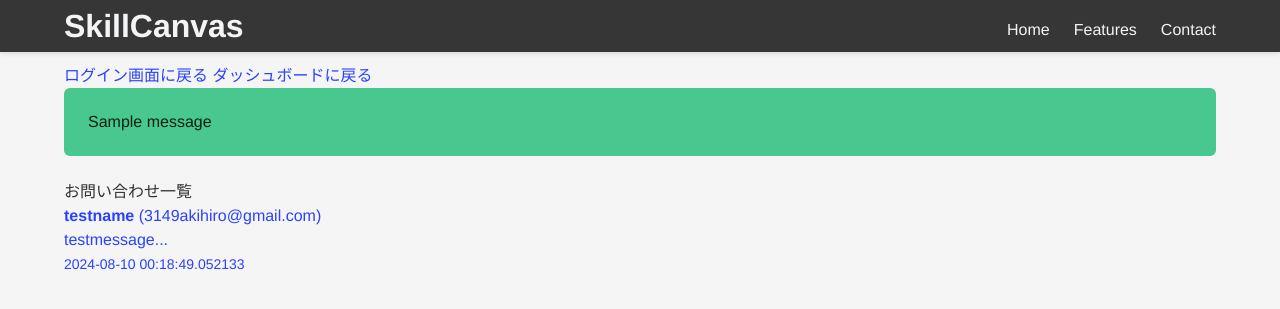
After one commit to kondo-akihiro-git/project-Flask-SkillSheet, a Flask app: template myapp/templates/admin_contacts.html in a window 1280 px wide. The commit adds this page. Shown: the top 309 px of the page. Run offline with Flask 3, Linux system fonts and the light colour scheme; the template is opened without the code that fills it: values that come from a table or form of the project are taken from there, others are empty; tables that the repository leaves empty hold one stand-in row (values such as "Sample post"); one stand-in notice (Sample message) is shown.

Commit message:
feat: お問い合わせからの返信機能の追加

```diff
--- a/myapp/run.py
+++ b/myapp/run.py
@@ -20,6 +20,7 @@ from logging.handlers import RotatingFileHandler
 import os
 from datetime import datetime, timedelta
 import re
+from flask_mail import Mail, Message
 
 # Flaskアプリのインスタンス
 app = Flask(__name__)
@@ -58,6 +59,13 @@ app.logger.setLevel(logging.INFO)
 
 # アプリケーション起動時のログ
 app.logger.info('SkillCanvas startup')
+
+
+# Flask-Mailの設定
+app.config['MAIL_SERVER'] = 'localhost'
+app.config['MAIL_PORT'] = 1025
+mail = Mail(app)
+
 
 ####################################################################################################
 #
@@ -1289,6 +1297,34 @@ def admin_logs():
 
     # 最新の10日分のログを表示
     return render_template('admin_logs.html', logs=recent_logs)
+
+
+@app.route('/admin/contacts')
+@login_required
+@admin_required
+def admin_contacts():
+    contacts = Contact.query.order_by(Contact.created_at.desc()).all()
+    return render_template('admin_contacts.html', contacts=contacts)
+
+@app.route('/admin/contact/<int:contact_id>', methods=['GET', 'POST'])
+@login_required
+@admin_required
+def reply_contact(contact_id):
+    contact = Contact.query.get_or_404(contact_id)
+    if request.method == 'POST':
+        reply_message = request.form['reply_message']
+        # 件名を手動で設定
+        msg = Message('Re: お問い合わせについて',
+                    sender='your_email@example.com',
+                    recipients=[contact.email])
+        msg.body = reply_message
+        mail.send(msg)
+        flash('返信が送信されました。', 'success')
+        return redirect(url_for('admin_contacts'))
+
+    return render_template('reply_contact.html', contact=contact)
+
+
 ####################################################################################################
 #
 # 関数名：メインの実行メソッド
--- /dev/null
+++ b/myapp/templates/admin_contacts.html
@@ -0,0 +1,29 @@
+{% extends "base.html" %}
+
+{% block content %}
+
+<a href="{{ url_for('admin_login') }}">ログイン画面に戻る</a>
+<a href="{{ url_for('admin_dashboard') }}">ダッシュボードに戻る</a>
+
+{% with messages = get_flashed_messages(with_categories=true) %}
+{% if messages %}
+{% set category, message = messages[messages|length-1] %}
+<div class="notification is-{{ category }}">
+    {{ message }}
+</div>
+{% endif %}
+{% endwith %}
+<div class="container">
+
+    <h1>お問い合わせ一覧</h1>
+    <div class="list-group">
+        {% for contact in contacts %}
+            <a href="{{ url_for('reply_contact', contact_id=contact.id) }}" class="list-group-item list-group-item-action">
+                <strong>{{ contact.name }}</strong> ({{ contact.email }})
+                <p>{{ contact.message[:100] }}...</p>
+                <small>{{ contact.created_at }}</small>
+            </a>
+        {% endfor %}
+    </div>
+</div>
+{% endblock %}
--- a/myapp/templates/admin_dashboard.html
+++ b/myapp/templates/admin_dashboard.html
@@ -7,6 +7,7 @@
         <a href="{{ url_for('admin_users') }}" class="list-group-item list-group-item-action">ユーザー一覧</a>
         <a href="{{ url_for('admin_projects') }}" class="list-group-item list-group-item-action">プロジェクト一覧</a>
         <a href="{{ url_for('admin_logs') }}" class="list-group-item list-group-item-action">ログの確認</a>
+        <a href="{{ url_for('admin_contacts') }}" class="list-group-item list-group-item-action">お問い合わせ一覧</a>
     </div>
 </div>
 {% endblock %}
```
Also changed, not shown: myapp/templates/reply_contact.html (added, +20 -0 lines), myapp/instance/flask.db, 2 other files.
